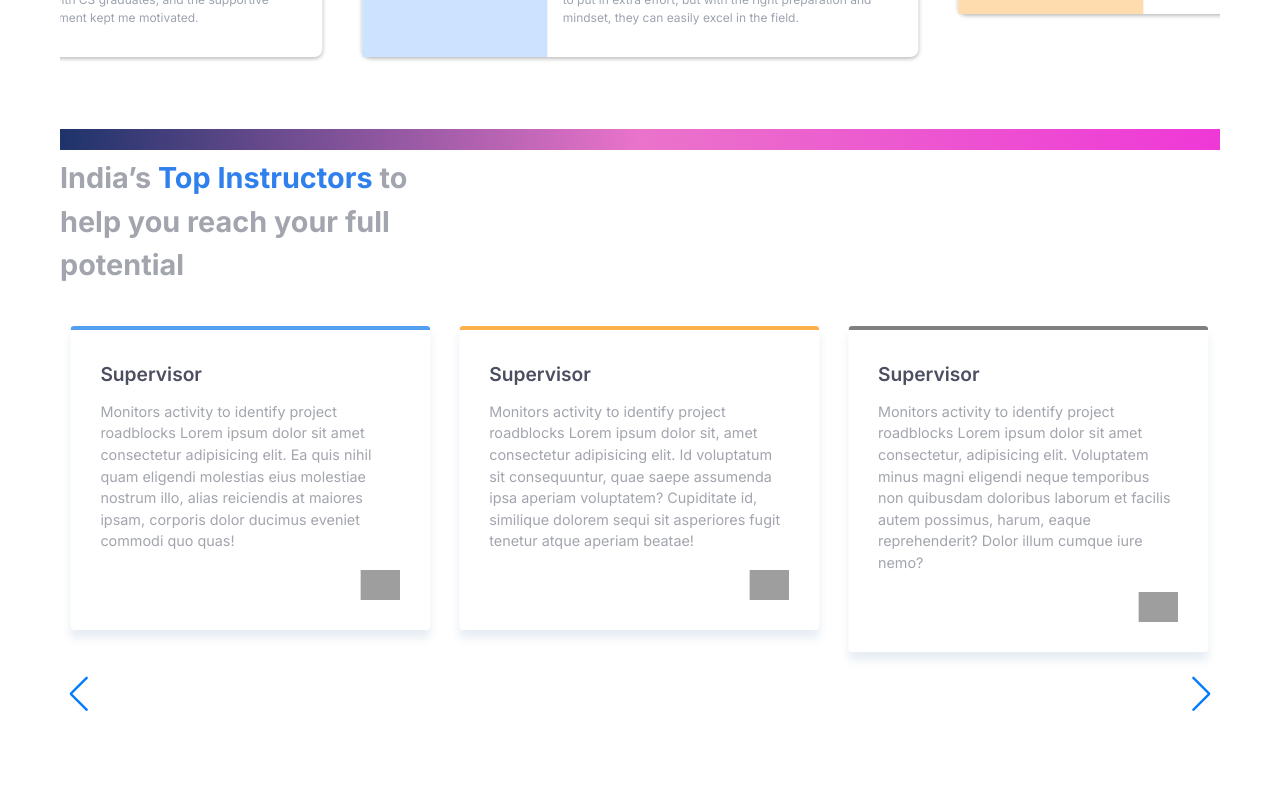
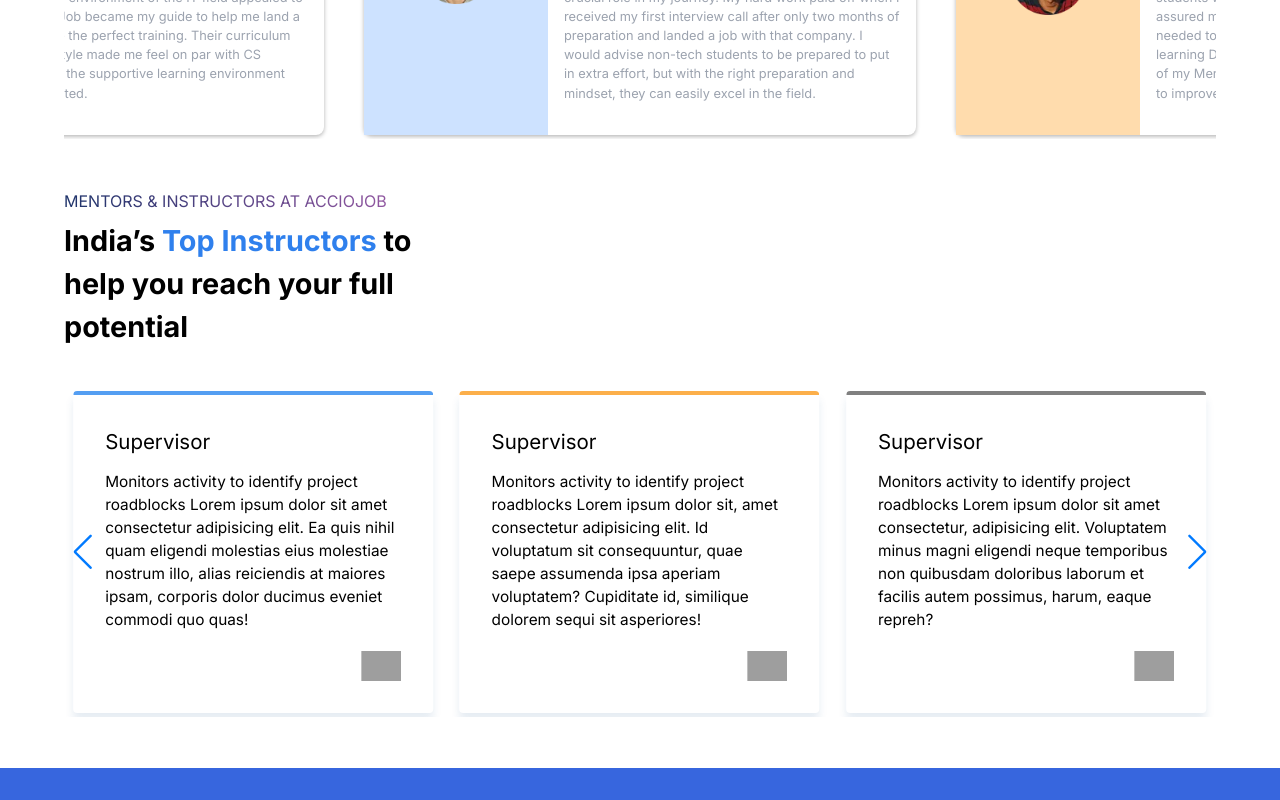
Before and after one commit to priyankabedwal777/acciojob, a Next.js app: page / in a window 1280 px wide. Shown: the part 1120-1920 px from the top of the page. Built offline with nearby package versions, Linux system fonts and the light colour scheme; grey boxes are pictures that could not be loaded.

Commit message:
wprk on  cards

```diff
--- a/components/cards/index.jsx
+++ b/components/cards/index.jsx
@@ -65,7 +65,7 @@
     <SwiperSlide>
     <section className="card red">
     <h2 className="card_title">Supervisor</h2>
-      <p className="card_content">Monitors activity to identify project roadblocks Lorem ipsum dolor sit amet, jytfg consectetur adipisicing elit. Laborum beatae est minima dolor aliquam iusto tempore eos. At quaerat tempora placeat eveniet ea corrupti velit suscipit repudiandae, veniam dolore commodi!</p>
+      <p className="card_content">Monitors activity to identify project roadblocks Lorem ipsum dolor sit amet, jytfg consectetur adipisicing elit. Laborum beatae est minima dolor aliquam iusto tempore eos. At quaerat tempora placeat eveniet ea corrupti velit suscipit repudiandae.</p>
       <Image className="card_img"  height={50} width={50} src="https://raw.githubusercontent.com/davidsonaguiar/frontendmentor/main/Four%20card%20feature%20section/images/icon-team-builder.svg" alt="page-home"/>
     </section>
     </SwiperSlide>
@@ -79,21 +79,21 @@
          <SwiperSlide>
     <section className="card orange">
     <h2 className="card_title">Supervisor</h2>
-      <p className="card_content">Monitors activity to identify project roadblocks Lorem ipsum dolor sit, amet consectetur adipisicing elit. Id voluptatum sit consequuntur, quae saepe assumenda ipsa aperiam voluptatem? Cupiditate id, similique dolorem sequi sit asperiores fugit tenetur atque aperiam beatae!</p>
+      <p className="card_content">Monitors activity to identify project roadblocks Lorem ipsum dolor sit, amet consectetur adipisicing elit. Id voluptatum sit consequuntur, quae saepe assumenda ipsa aperiam voluptatem? Cupiditate id, similique dolorem sequi sit asperiores!</p>
       <Image className="card_img"  height={50} width={50} src="https://raw.githubusercontent.com/davidsonaguiar/frontendmentor/main/Four%20card%20feature%20section/images/icon-team-builder.svg" alt="page-home"/>
     </section>
     </SwiperSlide>
     <SwiperSlide>
     <section className="card cyan">
     <h2 className="card_title">Supervisor</h2>
-      <p className="card_content">Monitors activity to identify project roadblocks Lorem ipsum dolor sit amet consectetur, adipisicing elit. Voluptatem minus magni eligendi neque temporibus non quibusdam doloribus laborum et facilis autem possimus, harum, eaque reprehenderit? Dolor illum cumque iure nemo?</p>
+      <p className="card_content">Monitors activity to identify project roadblocks Lorem ipsum dolor sit amet consectetur, adipisicing elit. Voluptatem minus magni eligendi neque temporibus non quibusdam doloribus laborum et facilis autem possimus, harum, eaque repreh?</p>
       <Image className="card_img"  height={50} width={50} src="https://raw.githubusercontent.com/davidsonaguiar/frontendmentor/main/Four%20card%20feature%20section/images/icon-team-builder.svg" alt="page-home"/>
     </section>
     </SwiperSlide>
     <SwiperSlide>
     <section className="card red">
     <h2 className="card_title">Supervisor</h2>
-      <p className="card_content">Monitors activity to identify project roadblocks Lorem ipsum dolor sit amet consectetur adipisicing elit. Vitae temporibus possimus distinctio et laborum obcaecati voluptatum magni! Error, totam incidunt, eveniet a saepe vero aut tenetur quibusdam sed maiores fugiat.</p>
+      <p className="card_content">Monitors activity to identify project roadblocks Lorem ipsum dolor sit amet consectetur adipisicing elit. Vitae temporibus possimus distinctio et laborum obcaecati voluptatum magni! Error, totam incidunt, eveniet a saepe vero aut tenetur.</p>
       <Image className="card_img"  height={50} width={50} src="https://raw.githubusercontent.com/davidsonaguiar/frontendmentor/main/Four%20card%20feature%20section/images/icon-team-builder.svg" alt="page-home"/>
     </section>
     </SwiperSlide>
@@ -104,10 +104,10 @@
       <Image className="card_img"  height={50} width={50} src="https://raw.githubusercontent.com/davidsonaguiar/frontendmentor/main/Four%20card%20feature%20section/images/icon-team-builder.svg" alt="page-home"/>
     </section>
     </SwiperSlide>
-         <SwiperSlide>
+       <SwiperSlide>
     <section className="card orange">
       <h2 className="card_title">Calculator</h2>
-      <p className="card_content">Lorem ipsum dolor sit amet consectetur, adipisicing elit. Nobis sunt eveniet sequi doloribus assumenda expedita, itaque et, voluptas, perferendis accusantium quasi dicta in iste aut veniam tempore similique nostrum eaque enim illo laudantium animi quos ipsum tenetur. Explicabo reiciendis inventore, ut culpa aliquam mollitia nulla! Culpa assumenda natus quidem enim consectetur incidunt, rem, sunt aspernatur labore alias minima animi, dolorum nobis cum? Unde tenetur, dicta ducimus aut aliquam laborum alias quod praesentium possimus omnis ex a minus quos obcaecati assumenda quae? Doloribus deleniti quod rem corporis ducimus cum aut voluptatibus, fugit eius possimus laboriosam cupiditate, dolore minima voluptate nostrum suscipit! Beatae fugiat perferendis commodi quos voluptatem, quibusdam facilis, deleniti quo ab soluta omnis tenetur rem excepturi eveniet. Ea quasi ex illum doloremque dolor est assumenda vitae, facere incidunt adipisci hic pariatur! Porro officiis facilis consequuntur ut harum. Cumque nobis ipsa fuga, in odit blanditiis adipisci quo, a architecto, consequatur libero!</p>
+      <p className="card_content">Lorem ipsum dolor sit amet consectetur, adipisicing elit. Nobis sunt eveniet sequi doloribus assumenda expedita, itaque et, voluptas, perferendis accusantium quasi dicta in iste aut veniam tempore similique nostrum eaque enim illo laudantium animi quos ipsum.</p>
       <Image className="card_img"  height={50} width={50} src="https://raw.githubusercontent.com/davidsonaguiar/frontendmentor/main/Four%20card%20feature%20section/images/icon-calculator.svg" alt="Calculator"/>
     </section>
     </SwiperSlide>
--- a/styles/globals.css
+++ b/styles/globals.css
@@ -481,7 +481,7 @@
 
 .banergradienttext{
     background: linear-gradient(to right,#1e336a, #e75fc3df, rgb(239, 56, 215));
-    /* -webkit-background-clip: text; */
+    -webkit-background-clip: text;
     -webkit-text-fill-color: transparent;
 
 }
@@ -516,10 +516,6 @@
     width: 100%;
 }
 
-/* .banerformshadow {
-  box-shadow: 0 -24.33767px 60.948px rgba(224, 119, 218, 0.419);
-} */
-
 .banerformshadow {
   box-shadow:
     24px -24px 50px rgba(224, 119, 218, 0.2),   /* Top-left corner (pink) */
@@ -527,11 +523,6 @@
     -24px -24px 50px rgba(243, 156, 18, 0.2),   /* Top-right corner (orange) */
     24px 24px 50px rgba(135, 206, 250, 0.2);    /* Bottom-left corner (skyblue) */
 }
-/*  box-shadow: 0 1.66233px 19.948px rgba(0,0,0,.12);
-  box-shadow: 4px -5px 63px 30px hsla(0,0%,100%,.22)
-   box-shadow: 0 1.58473px 19.0168px rgba(0,0,0,.12);
-    border-radius: 15.8473px;
-     */
 
      .testimonialwrapper{
       margin: 5px;
@@ -561,32 +552,9 @@
 
 
 :root {
-  --Very-Dark-Blue: hsl(234, 12%, 34%);
-  --Grayish-Blue: hsl(229, 6%, 66%);
-  --Very-Light-Gray: hsl(0, 0%, 98%);
   --border-color: hsl(0, 0%, 50%);
-  --fw-light: 200;
-  --fw-regular: 400;
-  --fw-bold: 600;
-
-  color: var(--Grayish-Blue);
-  font-size: 15px;
-  font-family: "Poppins", sans-serif;
-  font-weight: var(--fw-regular);
 }
 
-/* body {
-  min-height: 100vh;
-  padding: 2rem;
-  display: flex;
-  justify-content: center;
-  align-items: center;
-} */
-
-/* .cyan {
-  --border-color: hsl(180, 62%, 55%);
-  grid-area: 1 / 1 / 3 / 2;
-} */
 
 .red {
   --border-color: hsl(0, 78%, 62%);
@@ -613,16 +581,12 @@
 
 .card_grid {
   margin-top: 3rem;
-  /* display: grid;
-  grid-template-columns: repeat(3, minmax(200px, 1fr)); */
   justify-content: center;
   align-items: center;
-  /* gap: 1.5rem; */
 }
 
 .card {
   max-width: 450px;
-  /* height: 450px; */
   margin: 5px auto;
   padding: 2.5rem;
   border-top: 5px solid var(--border-color);
@@ -645,28 +609,3 @@
   margin-left: auto;
   display: block;
 }
-
-/* @media (max-width: 768px) {
-  .card_grid {
-    grid-template-columns: repeat(2, minmax(200px, 1fr));
-    align-items: stretch;
-  }
-
-  .cyan {
-    grid-area: auto;
-  }
-
-  .blue {
-    grid-area: auto;
-  }
-
-  .card {
-    max-width: 300px;
-  }
-} */
-
-/* @media screen and (max-width: 500px) {
-  .card_grid {
-    grid-template-columns: repeat(1, minmax(200px, 1fr));
-  }
-} */
```
